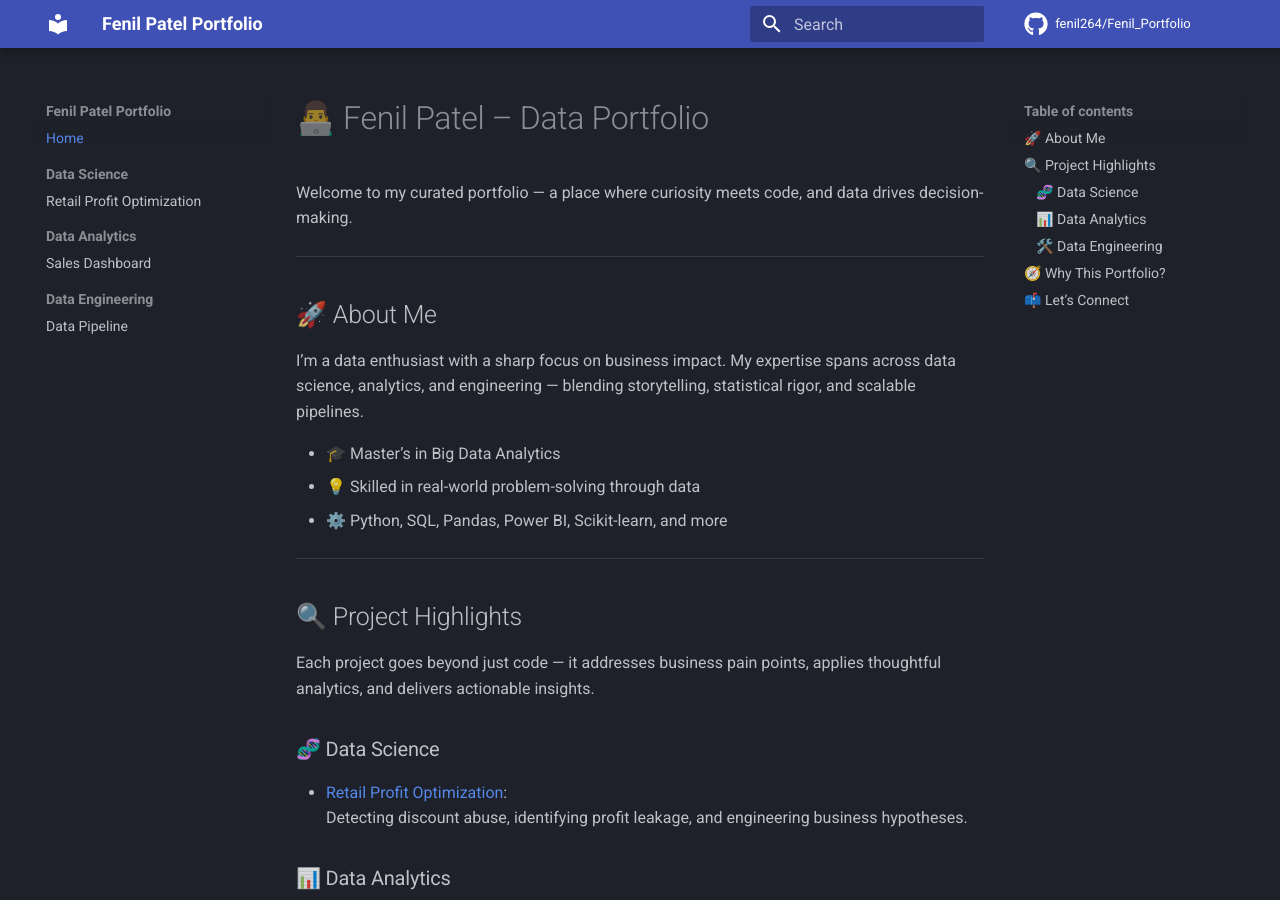
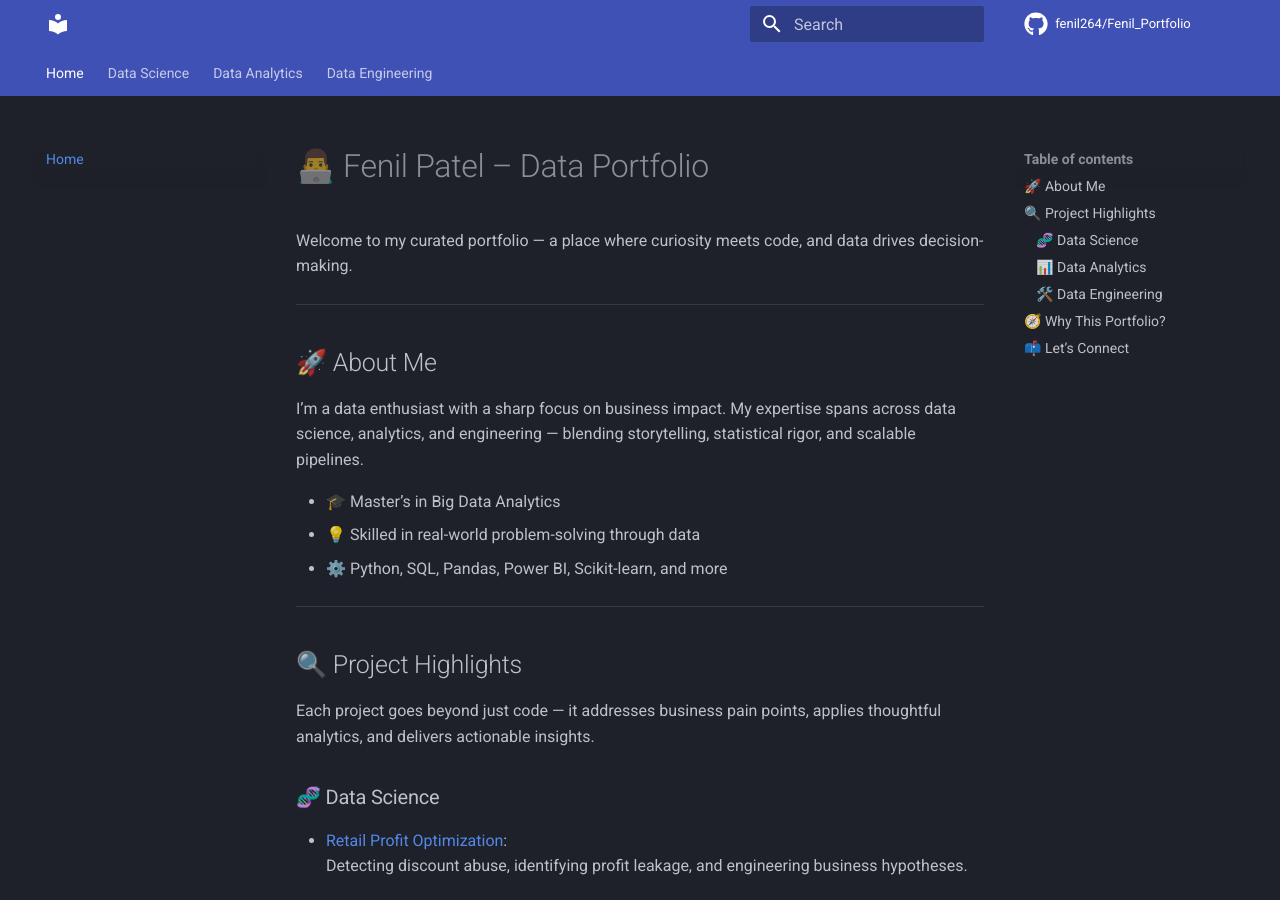
Before and after one commit to fenil264/Fenil_Portfolio, an MkDocs documentation site: the page built from docs/index.md, in a window 1280 px wide and 900 px high. Built offline with MkDocs 1.6.1 and Material for MkDocs 9.7.7, drawn with Linux system fonts in a browser that asks for light colours; comment, search, counter and statistics services are not loaded.

Commit message:
Move Home to header tab and clean sidebar title

```diff
--- a/mkdocs.yml
+++ b/mkdocs.yml
@@ -1,25 +1,32 @@
-site_name: Fenil Patel Portfolio
+# === Site configuration ===
+site_name: ""  # Intentionally blank to remove sidebar title
 site_url: https://fenil264.github.io/Fenil_Portfolio/
 
+# === Theme settings using Material for MkDocs ===
 theme:
   name: material
+
+  # Color palette for professional dark theme
   palette:
     scheme: slate
     primary: indigo
     accent: indigo
+
+  # Optional: Add a logo (store it in docs/assets/logo.png)
+  # logo: assets/logo.png
+
+  # Header and navigation behavior
+  features:
+    - navigation.tabs         # Enables top-level tabs (puts Home in header)
+    - navigation.sections     # Sidebar grouped by sections
+    - navigation.instant      # Instant load without page refresh
+    - search.suggest          # Smart search suggestions
+    - search.highlight        # Highlights keywords in results
+
   icon:
-    repo: fontawesome/brands/github
-  features:
-    - navigation.sections
-    - navigation.instant
-    - search.suggest
-    - search.highlight
+    repo: fontawesome/brands/github  # GitHub icon in header
 
-# Custom styling
-extra_css:
-  - styles/extra.css
-
-# Navigation sidebar
+# === Navigation structure (top-level go to header tabs) ===
 nav:
   - Home: index.md
   - Data Science:
@@ -29,18 +36,23 @@ nav:
   - Data Engineering:
       - Data Pipeline: de/data-pipeline.md
 
-# GitHub repo link
+# === GitHub repo link ===
 repo_url: https://github.com/fenil264/Fenil_Portfolio
 repo_name: fenil264/Fenil_Portfolio
 
-# Markdown formatting
+# === Markdown enhancements ===
 markdown_extensions:
-  - admonition
-  - codehilite
-  - footnotes
-  - meta
+  - admonition               # Blocks for tips, notes, warnings
+  - codehilite               # Syntax highlighting
+  - footnotes                # Support for footnotes
+  - meta                     # Allows metadata in markdown files
   - toc:
-      permalink: true
+      permalink: true        # Adds link icons next to headers
 
+# === Plugins ===
 plugins:
   - search
+
+# === Custom styling ===
+extra_css:
+  - styles/extra.css
```
